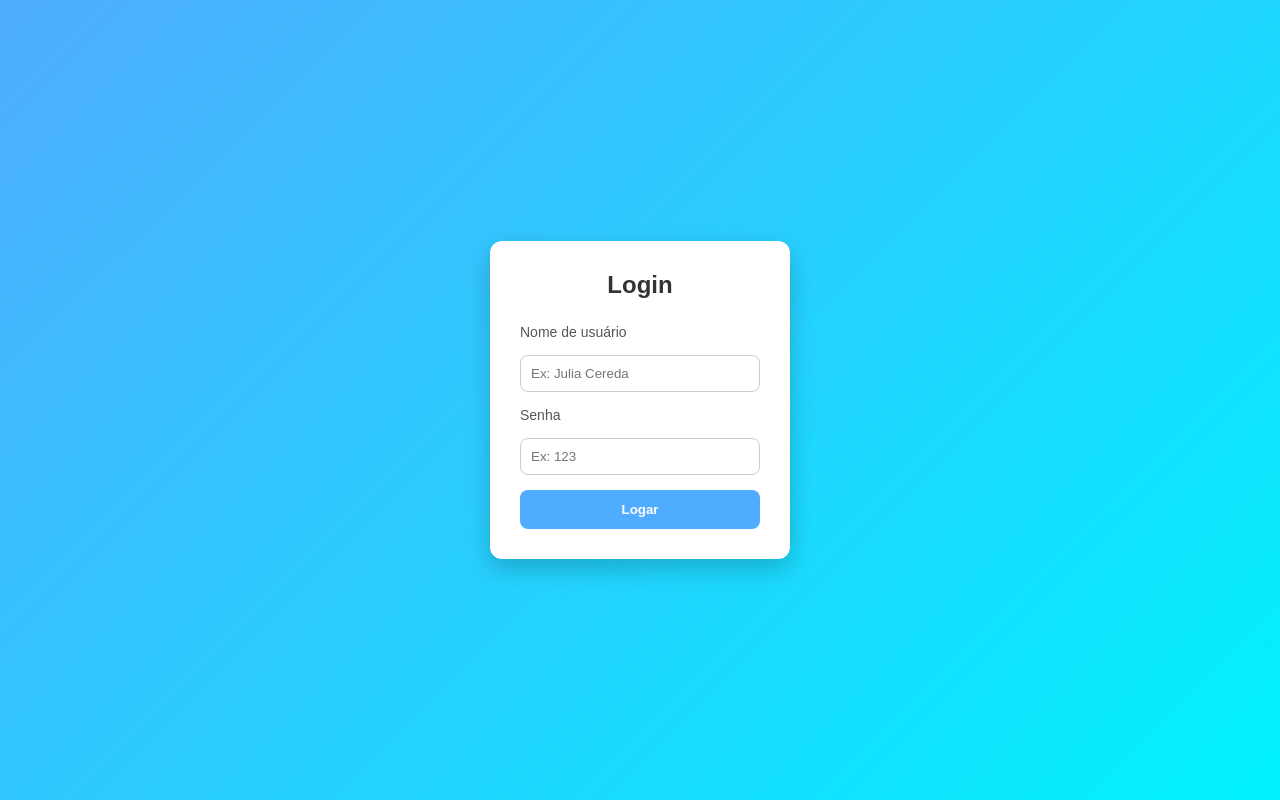
After one commit to Julia-F-cereda/pascoa-S2026, a Flask app: page /login in a window 1280 px wide. The commit adds this page. Run offline with Flask 3, Linux system fonts and the light colour scheme.

Commit message:
ADD: fazned

```diff
--- a/app.py
+++ b/app.py
@@ -2,6 +2,7 @@ from flask import Flask, render_template, request, redirect
 from model.comidas import mostrar_comidas_destaque
 from model.comidas import mostrar_comidas_rapidas
 from model.comidas import mostrar_produto
+from model.login import inserir_usuario
 
 # from model.comidas import inserir_comidas
 
@@ -31,6 +32,22 @@ def site(codigo):
     return render_template("produto.html", produto=produto)
 
 
+@app.route ("/login")
+def login():
+    return render_template("login.html")
+
+@app.route ("/cadastrar")
+def pg_cadastrar():
+    return render_template("cadastro.html")
+
+@app.route ("/cadastrar", methods=["POST"])
+def cadastro():
+    usuario = request.form.get("nome")
+    senha = request.form.get("senha")
+    inserir_usuario(usuario, senha)
+    return redirect("/login")
+
+
 
 if __name__ == "__main__":
     app.run(debug=True)
--- a/migrate/db_produtos.sql
+++ b/migrate/db_produtos.sql
@@ -9,4 +9,10 @@ destaque bool,
 valor float,
 imagem varchar(300),
 disponibilidade bool
+)
+
+CREATE table if not exists login(
+codigo int not null primary key auto_increment,
+usuario varchar (50),
+senha varchar(200)
 );
--- a/templates/index.html
+++ b/templates/index.html
@@ -25,7 +25,7 @@
               alt="Lanche 1"
               class="category-item__img"
             />
-            <a href="" class="button button--small">EU QUERO</a>
+            <a href="/produto/{{rapidos.codigo}}" class="button button--small">EU QUERO</a>
           </div>
                {%endfor%}
       </div>
@@ -59,7 +59,7 @@
               </p>
               <div class="card__footer">
                 <span class="card__price">{{linha.valor}}</span>
-                <button class="button button--small">Comprar</button>
+                <a href="/produto/{{linha.codigo}}" class="button button--small">Comprar</a>
               </div>
             </div>
           </article>
--- /dev/null
+++ b/templates/login.html
@@ -0,0 +1,90 @@
+<!DOCTYPE html>
+<html lang="pt-br">
+<head>
+    <meta charset="UTF-8">
+    <meta name="viewport" content="width=device-width, initial-scale=1.0">
+    <title>Login</title>
+
+    <style>
+        * {
+            margin: 0;
+            padding: 0;
+            box-sizing: border-box;
+            font-family: Arial, sans-serif;
+        }
+
+        body {
+            height: 100vh;
+            background: linear-gradient(135deg, #4facfe, #00f2fe);
+            display: flex;
+            align-items: center;
+            justify-content: center;
+        }
+
+        form {
+            background: white;
+            padding: 30px;
+            border-radius: 12px;
+            width: 300px;
+            box-shadow: 0 10px 25px rgba(0,0,0,0.2);
+            display: flex;
+            flex-direction: column;
+            gap: 15px;
+        }
+
+        form h2 {
+            text-align: center;
+            margin-bottom: 10px;
+            color: #333;
+        }
+
+        label {
+            font-size: 14px;
+            color: #555;
+        }
+
+        input {
+            padding: 10px;
+            border: 1px solid #ccc;
+            border-radius: 8px;
+            outline: none;
+            transition: 0.3s;
+        }
+
+        input:focus {
+            border-color: #4facfe;
+            box-shadow: 0 0 5px rgba(79,172,254,0.5);
+        }
+
+        button {
+            padding: 12px;
+            border: none;
+            border-radius: 8px;
+            background: #4facfe;
+            color: white;
+            font-weight: bold;
+            cursor: pointer;
+            transition: 0.3s;
+        }
+
+        button:hover {
+            background: #00c6ff;
+        }
+    </style>
+</head>
+<body>
+
+    <form action="/login" method="post">
+        <h2>Login</h2>
+
+        <label>Nome de usuário</label>
+        <input name="nome" type="text" placeholder="Ex: Julia Cereda">
+
+        <label>Senha</label>
+        <input name="senha" type="password" placeholder="Ex: 123">
+
+        <button type="submit">Logar</button>
+    </form>
+
+</body>
+</html>
--- a/templates/produto.html
+++ b/templates/produto.html
@@ -61,8 +61,6 @@
 {%endblock%}
 {% block conteudo %}
 
-{%for linhas in produto%}
-{{produto == produto.codigo}}
 
 <div class="conteudo-geral">
         <img class="imagem-produto" src="{{produto.imagem}}">
@@ -81,5 +79,5 @@
 
     </div>
 
-{%endfor%}
+
 {%endblock%}
```
Also changed, not shown: model/login.py (added, +13 -0 lines), templates/cadastro.html (added, +90 -0 lines).
